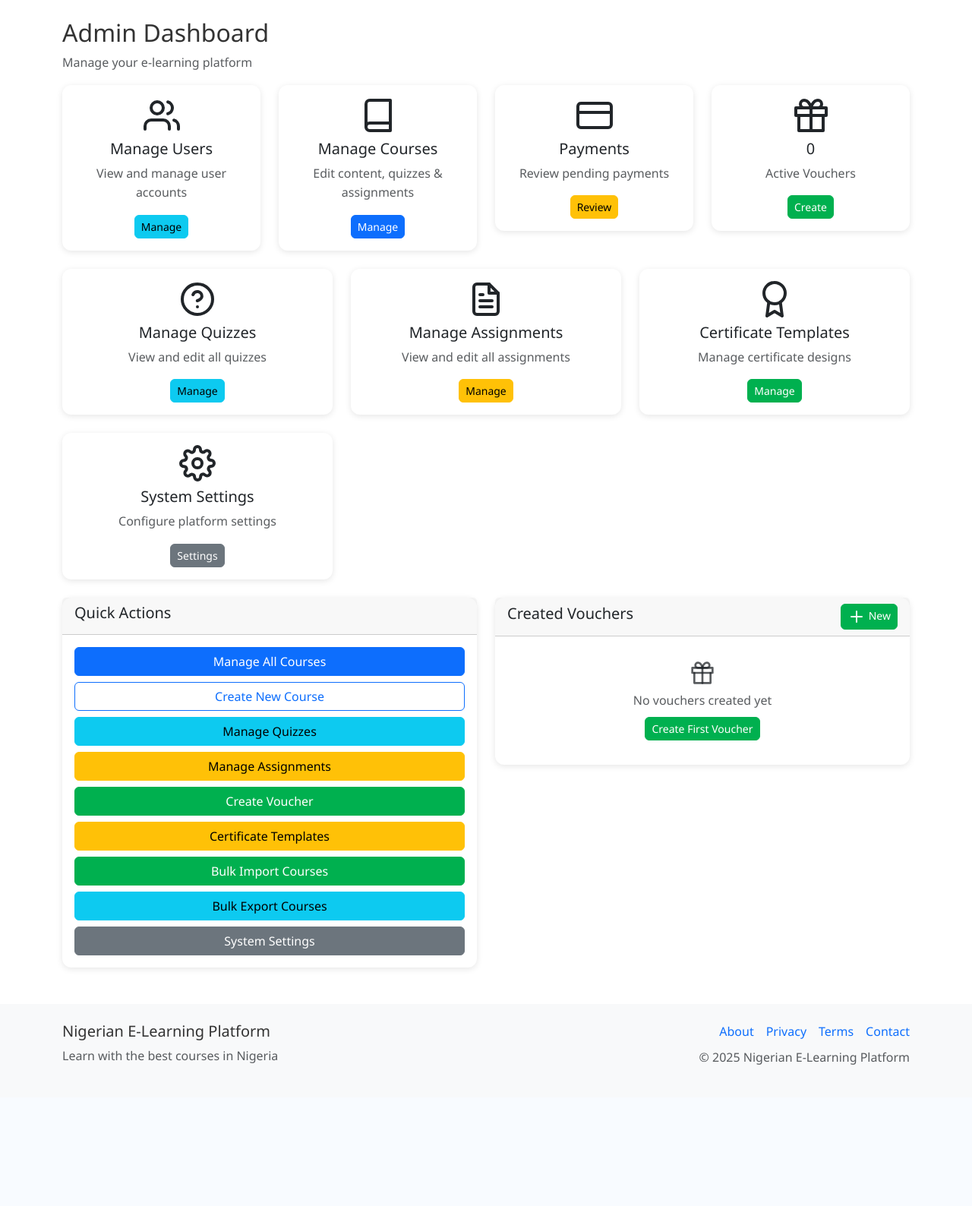
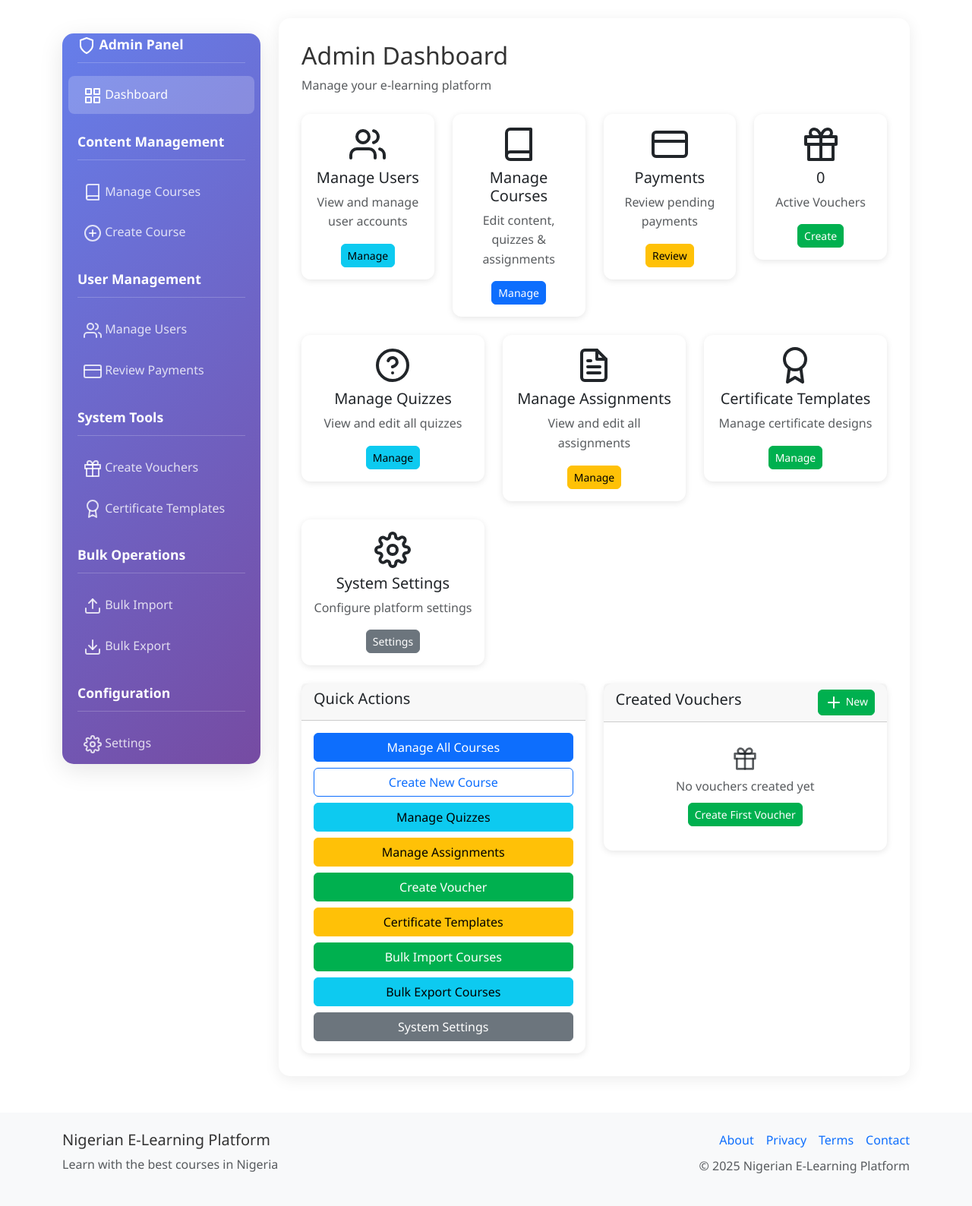
Before and after one commit to julisunkan/NaijaEdu, a Flask app: page /dashboard in a window 1280 px wide. Shown: the part 66-1654 px from the top of the page at 76% size. Before the commit the page ends 1468 px from the top, so only its background shows below. Run offline with Flask 3, Linux system fonts and the light colour scheme; a user stored in the database is signed in; some libraries are stand-ins or nearby versions.

Commit message:
Overhaul admin dashboard navigation using a dedicated left sidebar menu
Implements a left navigation sidebar in `templates/dashboard/admin.html` with custom styling for improved admin panel navigation.

Replit-Commit-Author: Agent
Replit-Commit-Session-Id: 332062c4-fee5-45c7-a0d7-1cafd1739f01
Replit-Commit-Screenshot-Url: https://storage.googleapis.com/screenshot-production-us-central1/50a36f2b-558f-4aa0-8987-ea30b7d566a6/332062c4-fee5-45c7-a0d7-1cafd1739f01/IV1JfjY

```diff
--- a/templates/dashboard/admin.html
+++ b/templates/dashboard/admin.html
@@ -2,13 +2,133 @@
 
 {% block title %}Admin Dashboard{% endblock %}
 
+{% block extra_head %}
+<style>
+    .admin-sidebar {
+        background: linear-gradient(135deg, #667eea 0%, #764ba2 100%);
+        min-height: calc(100vh - 120px);
+        border-radius: 15px;
+        box-shadow: 0 8px 32px rgba(0,0,0,0.1);
+    }
+
+    .admin-sidebar .nav-link {
+        color: rgba(255,255,255,0.8);
+        padding: 12px 20px;
+        border-radius: 8px;
+        margin: 2px 8px;
+        transition: all 0.3s ease;
+        border: none;
+        text-decoration: none;
+    }
+
+    .admin-sidebar .nav-link:hover {
+        background-color: rgba(255,255,255,0.15);
+        color: white;
+        transform: translateX(5px);
+    }
+
+    .admin-sidebar .nav-link.active {
+        background-color: rgba(255,255,255,0.2);
+        color: white;
+        font-weight: 500;
+    }
+
+    .admin-sidebar .nav-title {
+        color: white;
+        font-weight: 600;
+        font-size: 1.1rem;
+        margin: 20px 20px 15px 20px;
+        padding-bottom: 10px;
+        border-bottom: 1px solid rgba(255,255,255,0.2);
+    }
+
+    .admin-sidebar i {
+        width: 18px;
+        margin-right: 10px;
+    }
+
+    .admin-content {
+        background: white;
+        border-radius: 15px;
+        padding: 30px;
+        box-shadow: 0 4px 20px rgba(0,0,0,0.08);
+    }
+
+    @media (max-width: 768px) {
+        .admin-sidebar {
+            margin-bottom: 20px;
+            min-height: auto;
+        }
+
+        .admin-sidebar .nav-link {
+            padding: 10px 15px;
+            margin: 1px 5px;
+        }
+    }
+</style>
+{% endblock %}
+
 {% block content %}
 <div class="row">
-    <div class="col-12">
-        <h2>Admin Dashboard</h2>
-        <p class="text-muted">Manage your e-learning platform</p>
+    <div class="col-lg-3 col-md-4 mb-4">
+        <div class="admin-sidebar">
+            <div class="nav-title">
+                <i data-feather="shield"></i> Admin Panel
+            </div>
+
+            <nav class="nav flex-column">
+                <a class="nav-link active" href="{{ url_for('admin_dashboard') }}">
+                    <i data-feather="grid"></i> Dashboard
+                </a>
+
+                <div class="nav-title">Content Management</div>
+                <a class="nav-link" href="{{ url_for('admin_courses') }}">
+                    <i data-feather="book"></i> Manage Courses
+                </a>
+                <a class="nav-link" href="{{ url_for('create_course') }}">
+                    <i data-feather="plus-circle"></i> Create Course
+                </a>
+
+                <div class="nav-title">User Management</div>
+                <a class="nav-link" href="{{ url_for('admin_users') }}">
+                    <i data-feather="users"></i> Manage Users
+                </a>
+                <a class="nav-link" href="{{ url_for('manage_payments') }}">
+                    <i data-feather="credit-card"></i> Review Payments
+                </a>
+
+                <div class="nav-title">System Tools</div>
+                <a class="nav-link" href="{{ url_for('create_voucher') }}">
+                    <i data-feather="gift"></i> Create Vouchers
+                </a>
+                <a class="nav-link" href="{{ url_for('manage_certificate_templates') }}">
+                    <i data-feather="award"></i> Certificate Templates
+                </a>
+
+                <div class="nav-title">Bulk Operations</div>
+                <a class="nav-link" href="{{ url_for('bulk_import_courses') }}">
+                    <i data-feather="upload"></i> Bulk Import
+                </a>
+                <a class="nav-link" href="{{ url_for('bulk_export_courses') }}">
+                    <i data-feather="download"></i> Bulk Export
+                </a>
+
+                <div class="nav-title">Configuration</div>
+                <a class="nav-link" href="{{ url_for('admin_settings') }}">
+                    <i data-feather="settings"></i> Settings
+                </a>
+            </nav>
+        </div>
     </div>
-</div>
+
+    <div class="col-lg-9 col-md-8">
+        <div class="admin-content">
+            <div class="d-flex justify-content-between align-items-center mb-4">
+                <div>
+                    <h2>Admin Dashboard</h2>
+                    <p class="text-muted mb-0">Manage your e-learning platform</p>
+                </div>
+            </div>
 
 <div class="row">
     <div class="col-md-3 mb-4">
@@ -223,6 +343,7 @@
                 {% endif %}
             </div>
         </div>
+        </div>
     </div>
 </div>
 
```
